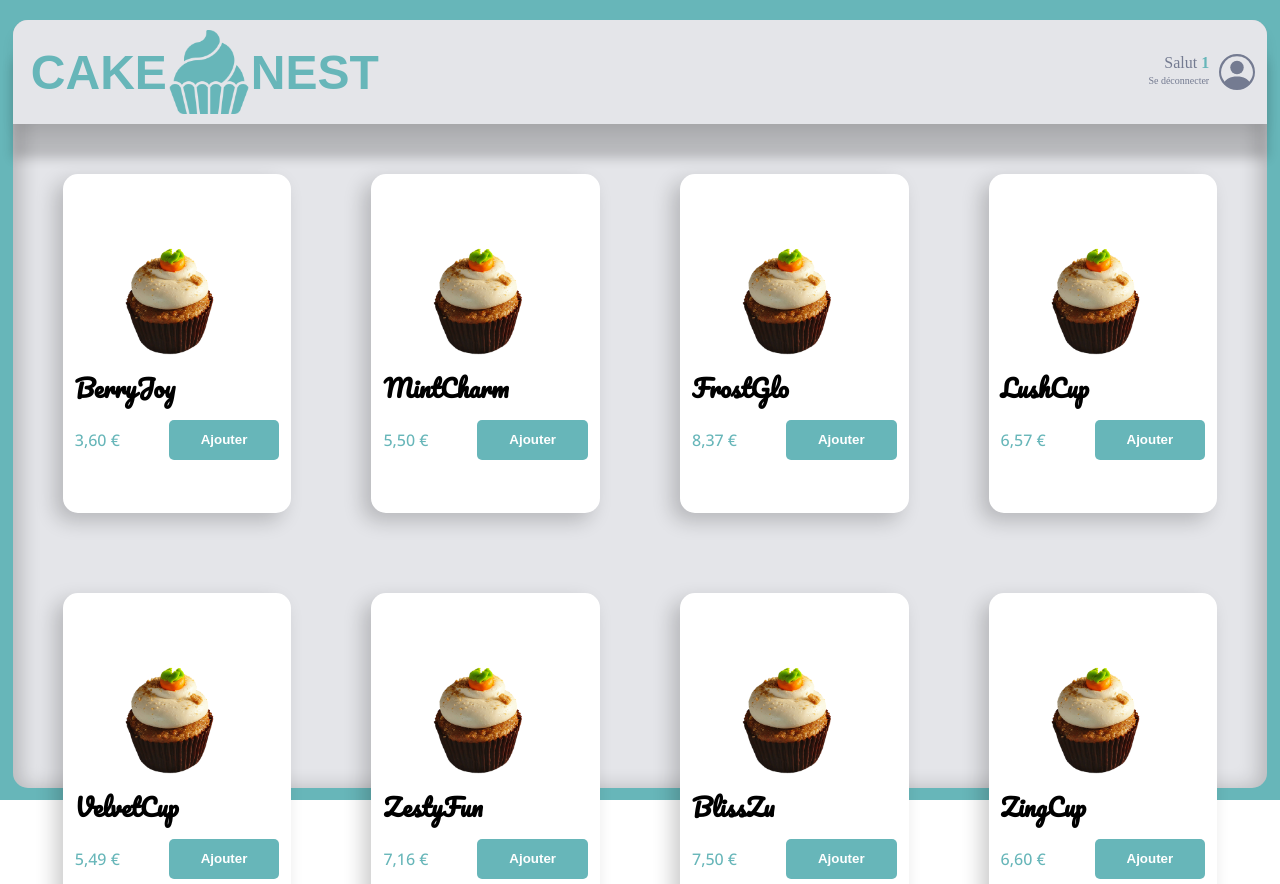
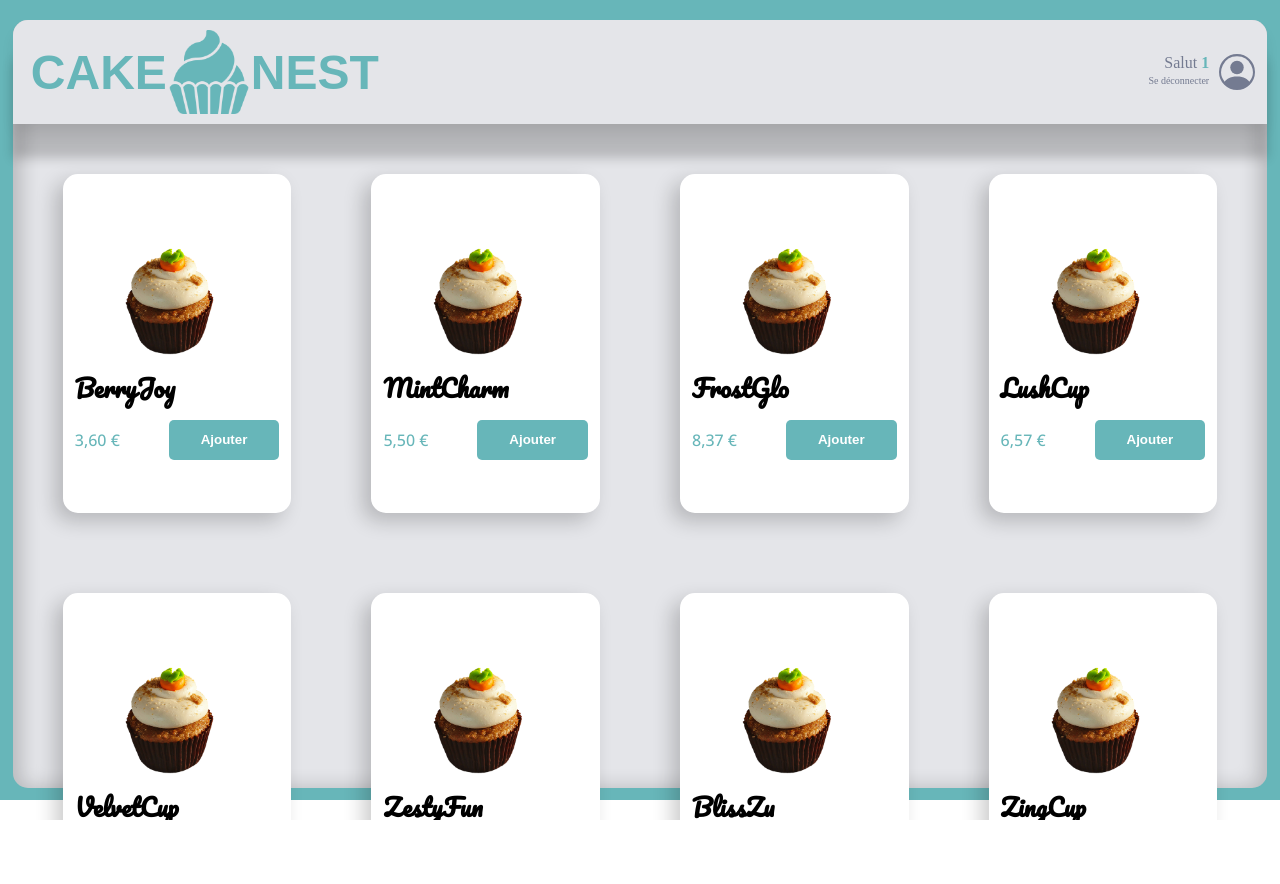
Before and after one commit to Saibotyk/Cake-Nest-Sai, a React (Vite) app: page /order/1 in a window 1280 px wide. After the commit the page ends 820 px from the top, so only its background shows below. Built offline with nearby package versions, Linux system fonts and the light colour scheme.

Commit message:
✅ OrderPage added

```diff
--- a/src/components/reusable_ui/NavBar.jsx
+++ b/src/components/reusable_ui/NavBar.jsx
@@ -10,9 +10,16 @@ export default function NavBar({ username }) {
     return (
         <NavBarStyled>
             <button className='logo' onClick={() => refresh()}>
-                <Logo/>
+                <Logo />
             </button>
-            <Profile username={username}/>
+            <div>
+                <div>
+                    <div>
+
+                    </div>
+                </div>
+                <Profile username={username} />
+            </div>
         </NavBarStyled>
     )
 }
--- a/src/pages/OrderPage.jsx
+++ b/src/pages/OrderPage.jsx
@@ -43,6 +43,6 @@ const ShopStyled = styled.div`
     grid-template-columns: repeat(4, 1fr);
     padding: 50px 50px 150px;
     gap: 5rem;
-    max-height: 70vh;
+    max-height: 62vh;
     overflow-y: scroll;
 `;
```
